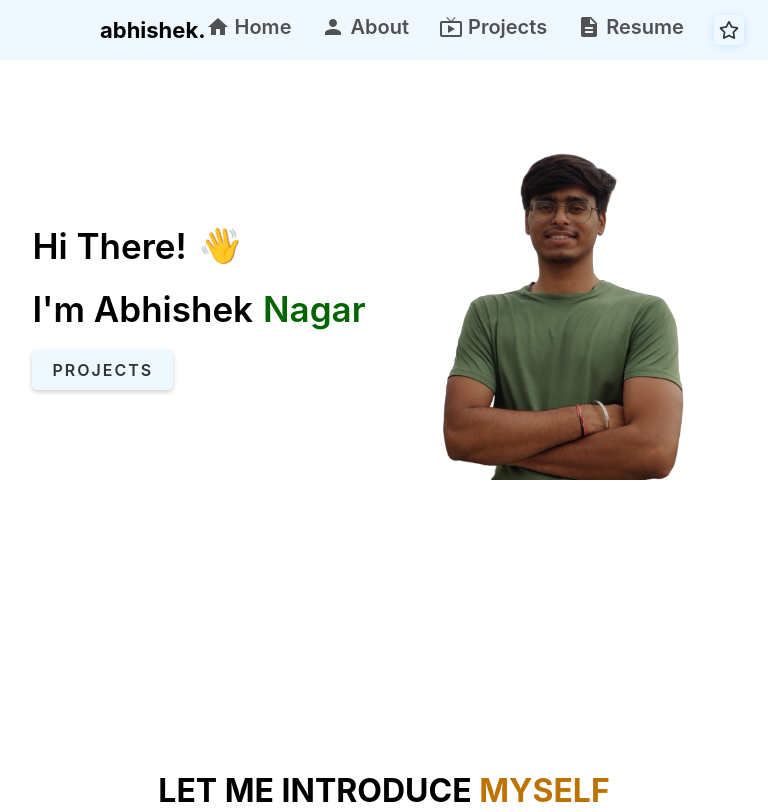
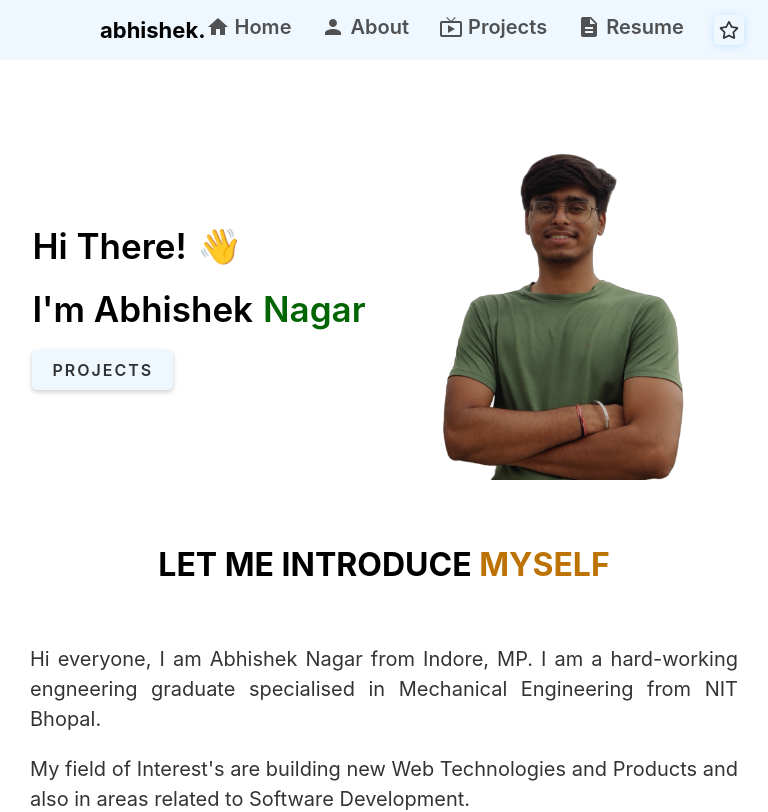
Before and after one commit to Officialabhishek/abhishek., a React (Create React App) app: page / in a window 768 px wide. Shown: the top 812 px of the page. Built offline with nearby package versions, Linux system fonts and the light colour scheme.

Commit message:
fix: mobile view space

```diff
--- a/src/Components/LandingPage/LandingPage.scss
+++ b/src/Components/LandingPage/LandingPage.scss
@@ -1,9 +1,8 @@
 .landing-page {
-    height: 100vh;
     width: 100%;
 
     .wrapper {
-        margin: 20px 280px 10px 280px;
+        margin: 20px 280px 30px 280px;
         display: flex;
         flex-direction: row;
         justify-content: space-around;
@@ -116,7 +115,6 @@
 /* Media Query for Mobile Devices */
 @media (max-width: 480px) {
     .landing-page {
-        height: 100vh;
         overflow: hidden;
         text-align: center;
 
@@ -141,7 +139,6 @@
 /* Media Query for low resolution  Tablets, Ipads */
 @media (min-width: 481px) and (max-width: 767px) {
     .landing-page {
-        height: 110vh;
         overflow: hidden;
         text-align: center;
 
@@ -149,7 +146,7 @@
             display: flex;
             flex-direction: column;
             gap: 50px;
-            margin: 70px auto 10px;
+            margin: 70px auto 30px;
 
             .right {
 
@@ -166,10 +163,9 @@
 /* Media Query for Tablets Ipads portrait mode */
 @media (min-width: 768px) and (max-width: 1024px) {
     .landing-page {
-        height: 85vh;
         overflow: hidden;
         .wrapper {
-            margin: 70px auto 10px;
+            margin: 70px auto 30px;
             display: flex;
             flex-direction: row;
             justify-content: center;
@@ -221,7 +217,7 @@
 
 @media (min-width: 1281px) {
     .landing-page {
-
+        height: 95vh;
         .wrapper {
             padding-top: 50px;
             gap: 20px;
```
